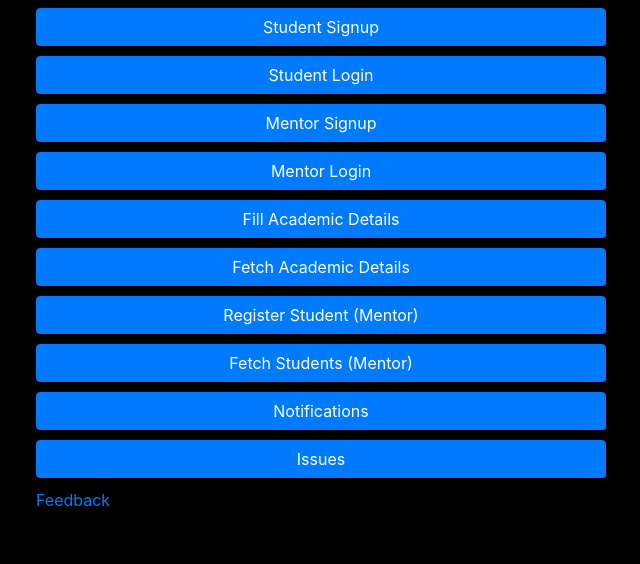
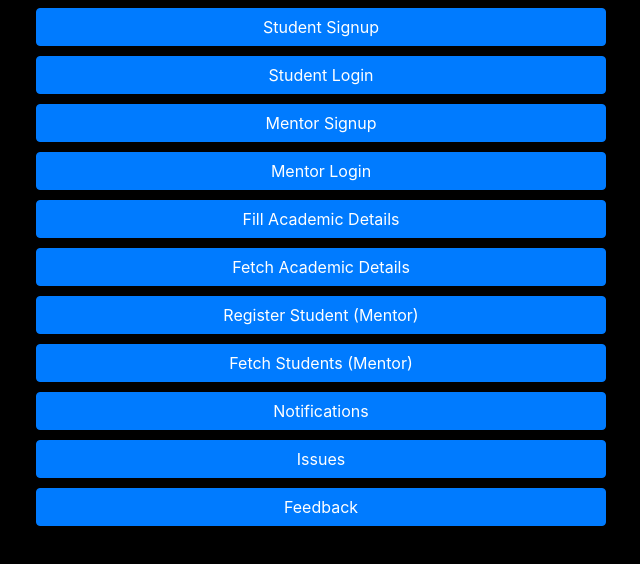
Before and after one commit to mrmirror662/Sensei-Circle, a website: page html/home.html in a window 1280 px wide. Shown: the part 80-644 px from the top of the page, without its empty margins (319-959 px from the left). Drawn offline with nearby package versions, Linux system fonts and the light colour scheme.

Commit message:
CSS updates

```diff
--- a/html/home.html
+++ b/html/home.html
@@ -53,7 +53,7 @@
         <a href="/mentor_students_fetch" class="btn btn-primary btn-block">Fetch Students (Mentor)</a>
         <a href="/notifications" class="btn btn-primary btn-block">Notifications</a>
         <a href="/issues" class="btn btn-primary btn-block">Issues</a>
-        <a href="/feedback">Feedback</a><br>
+        <a href="/feedback" class="btn btn-primary btn-block">Feedback</a><br>
     </div>
 
 </body>
```
